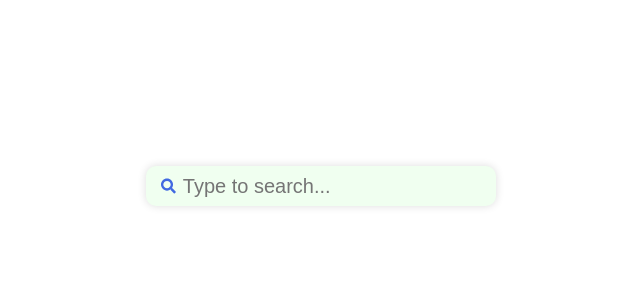
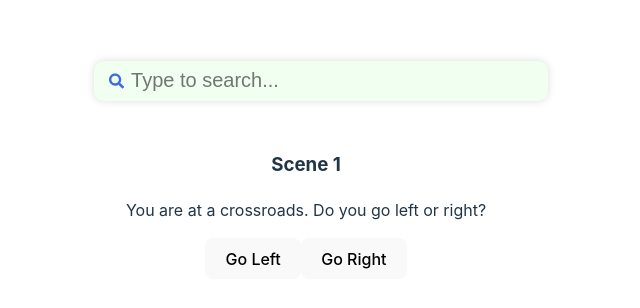
Before and after one commit to ZapataDev32/Rocketdex, a React (Vite) app: page / in a window 1280 px wide. Shown: the part 214-522 px from the top of the page, without its empty margins (334-974 px from the left). Built offline with nearby package versions, Linux system fonts and the light colour scheme.

Commit message:
created the template for the text-based-adventure

```diff
--- a/package.json
+++ b/package.json
@@ -12,7 +12,8 @@
   "dependencies": {
     "react": "^18.2.0",
     "react-dom": "^18.2.0",
-    "react-icons": "^5.0.1"
+    "react-icons": "^5.0.1",
+    "styled-components": "^6.1.8"
   },
   "devDependencies": {
     "@types/react": "^18.2.66",
--- a/src/App.jsx
+++ b/src/App.jsx
@@ -1,6 +1,7 @@
 import { useState } from "react";
 import "./App.css";
 import { SearchBar } from "./components/SearchBar";
+import Game from "./components/Game";
 
 function App() {
   const [searchResult, setSearchResult] = useState("");
@@ -37,6 +38,7 @@ function App() {
       <div className="search-bar-container">
         <SearchBar onEnter={handleSearch} />
         {searchResult && <h1>{searchResult}</h1>}
+        <Game />
       </div>
     </div>
   );
--- /dev/null
+++ b/src/components/Card.jsx
@@ -0,0 +1,19 @@
+// Card.js
+import React from "react";
+import styled from "styled-components";
+
+// Add your styled components here
+
+const Card = ({ title, content, choices, onChoose }) => (
+  <div className="card">
+    <h3>{title}</h3>
+    <p>{content}</p>
+    {choices.map((choice, index) => (
+      <button key={index} onClick={() => onChoose(index)}>
+        {choice.content}
+      </button>
+    ))}
+  </div>
+);
+
+export default Card;
--- /dev/null
+++ b/src/components/Game.jsx
@@ -0,0 +1,47 @@
+import React, { useState } from "react";
+import Card from "./Card";
+
+const Game = () => {
+  const [currentScene, setCurrentScene] = useState(0);
+  const scenes = [
+    {
+      title: "Scene 1",
+      content: "You are at a crossroads. Do you go left or right?",
+      choices: [
+        { content: "Go Left", nextScene: 1 },
+        { content: "Go Right", nextScene: 2 },
+      ],
+    },
+    {
+      title: "Scene 2",
+      content:
+        "You see a chicken in front of you wearing a yellow-latex jumpsuit, as it dances, yelling 'Eat me Morris!' as it slaps its  chicken butt, keep note you are not Morris, this is not your name... what do you do?",
+      choices: [
+        { content: "Go Left and never look back", nextScene: 1 },
+        { content: "Dance With the Chicken", nextScene: 2 },
+      ],
+    },
+    // Add more scenes here...
+  ];
+
+  const makeChoice = (choiceIndex) => {
+    // You can still use randomness here or directly use the choiceIndex
+    // const randomChoiceIndex = Math.floor(Math.random() * scenes[currentScene].choices.length);
+    // const chosenPath = scenes[currentScene].choices[choiceIndex]; // If you want to use randomization, replace 'choiceIndex' with 'randomChoiceIndex'
+    const chosenPath = scenes[currentScene].choices[choiceIndex];
+    setCurrentScene(chosenPath.nextScene);
+  };
+
+  return (
+    <div>
+      <Card
+        title={scenes[currentScene].title}
+        content={scenes[currentScene].content}
+        choices={scenes[currentScene].choices}
+        onChoose={makeChoice}
+      />
+    </div>
+  );
+};
+
+export default Game;
```
Also changed, not shown: src/components/SearchBar.jsx (+2 -35 lines), src/components/StyledCard.jsx (added, +52 -0 lines), 1 other file (tests, documents, lock files or other folders).
